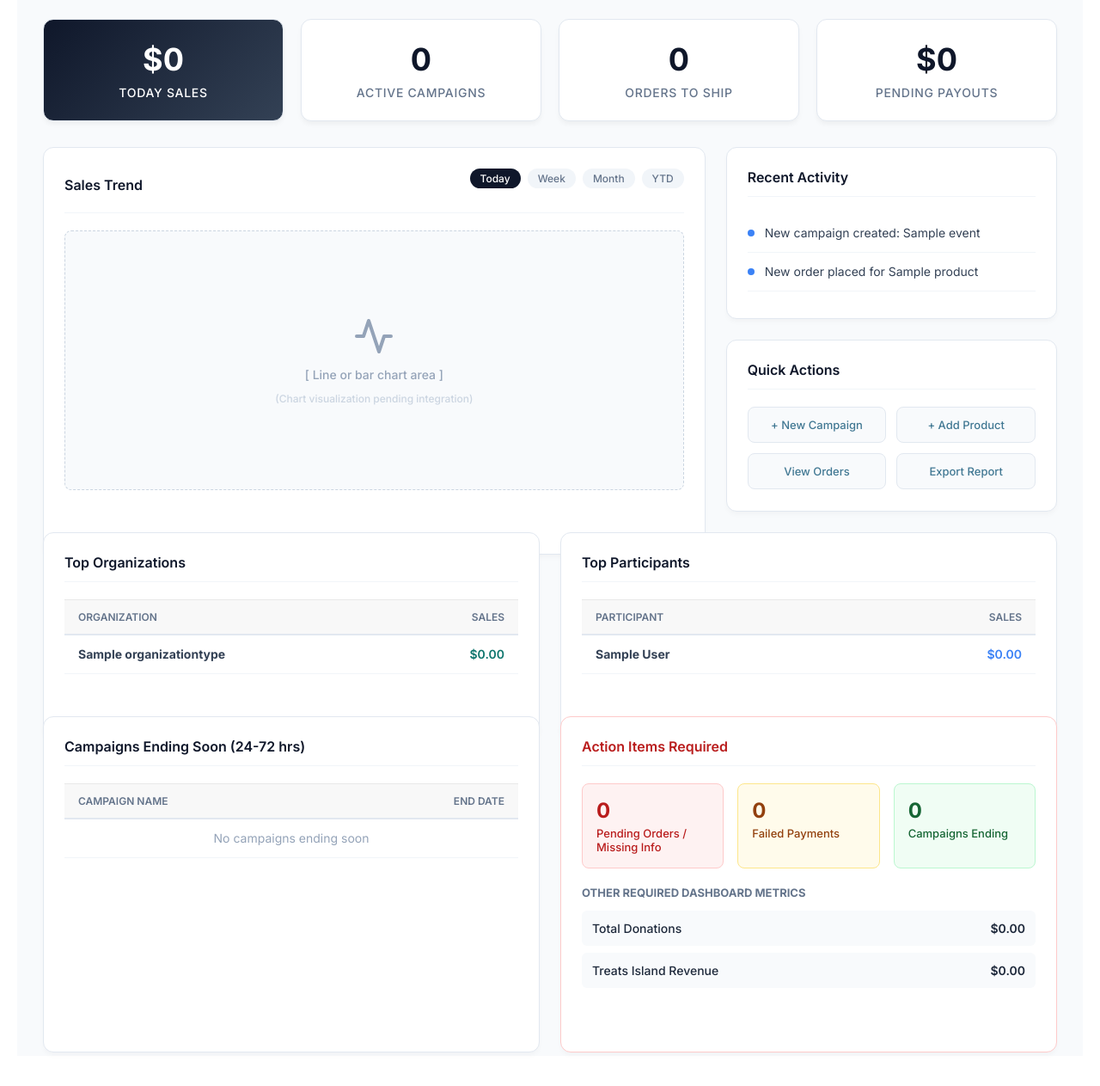
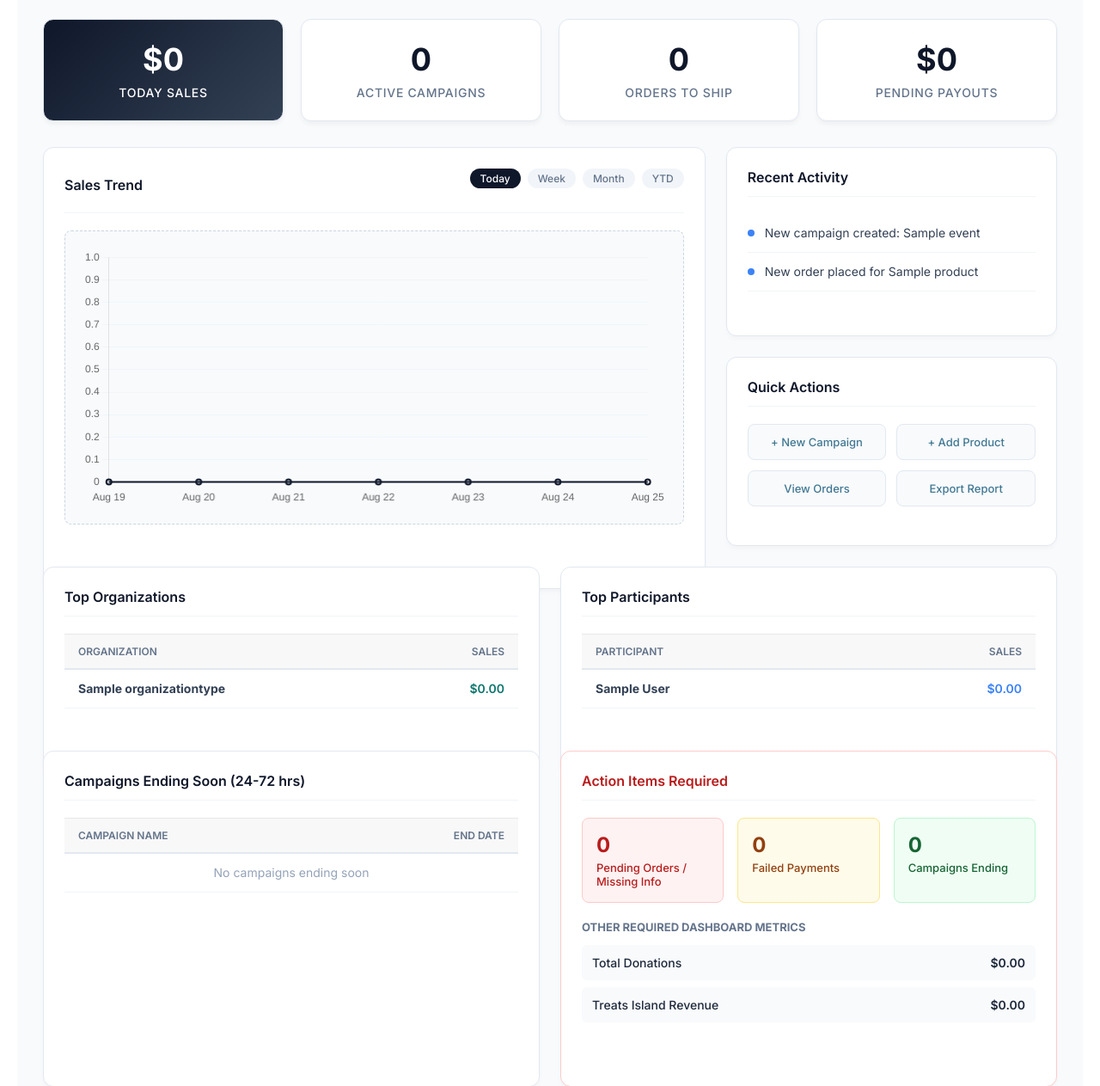
Before and after one commit to Hasan-TechNinja/laronhall, a Django app: page /admin/dashboard/ in a window 1280 px wide. Shown: the part 339-1602 px from the top of the page at 86% size. Before the commit the page ends 1563 px from the top, so only its background shows below. Run offline with Django 5.2, Linux system fonts and the light colour scheme; a user stored in the database is signed in; tables that the repository leaves empty hold one stand-in row (values such as "Sample post"); some libraries are stand-ins or nearby versions.

Commit message:
Chart visualization pending integration solved

```diff
--- a/shop/templates/admin/dashboard.html
+++ b/shop/templates/admin/dashboard.html
@@ -355,12 +355,8 @@
                     <div class="chart-tab">YTD</div>
                 </div>
             </div>
-            <div class="chart-area">
-                <svg width="48" height="48" viewBox="0 0 24 24" fill="none" stroke="currentColor" stroke-width="2" stroke-linecap="round" stroke-linejoin="round">
-                    <polyline points="22 12 18 12 15 21 9 3 6 12 2 12"></polyline>
-                </svg>
-                <span>[ Line or bar chart area ]</span>
-                <span style="font-size: 12px; color: #cbd5e1;">(Chart visualization pending integration)</span>
+            <div class="chart-area" style="display: block; padding: 20px;">
+                <canvas id="salesChart" style="width: 100%; height: 100%;"></canvas>
             </div>
         </div>
 
@@ -489,4 +485,52 @@
     </div>
 
 </div>
+
+<script src="https://cdn.jsdelivr.net/npm/chart.js"></script>
+<script>
+    document.addEventListener('DOMContentLoaded', function() {
+        var ctx = document.getElementById('salesChart').getContext('2d');
+
+        var labels = {{ chart_labels|safe }};
+        var dataValues = {{ chart_values|safe }};
+
+        var salesChart = new Chart(ctx, {
+            type: 'line',
+            data: {
+                labels: labels,
+                datasets: [{
+                    label: 'Sales ($)',
+                    data: dataValues,
+                    borderColor: '#0f172a',
+                    backgroundColor: 'rgba(15, 23, 42, 0.1)',
+                    borderWidth: 2,
+                    tension: 0.3,
+                    fill: true
+                }]
+            },
+            options: {
+                responsive: true,
+                maintainAspectRatio: false,
+                plugins: {
+                    legend: {
+                        display: false
+                    }
+                },
+                scales: {
+                    y: {
+                        beginAtZero: true,
+                        grid: {
+                            color: '#f1f5f9'
+                        }
+                    },
+                    x: {
+                        grid: {
+                            display: false
+                        }
+                    }
+                }
+            }
+        });
+    });
+</script>
 {% endblock %}
--- a/shop/views.py
+++ b/shop/views.py
@@ -924,6 +924,16 @@ def calculate_dashboard_metrics(filters_dict):
     sales_ytd = sum_sales(paid_orders.filter(created_at__gte=this_year_start))
     total_sales = sum_sales(paid_orders)
 
+    # Chart Data (Last 7 days)
+    chart_labels = []
+    chart_values = []
+    for i in range(6, -1, -1):
+        day = today_start - datetime.timedelta(days=i)
+        next_day = day + datetime.timedelta(days=1)
+        day_sales = sum_sales(paid_orders.filter(created_at__gte=day, created_at__lt=next_day))
+        chart_labels.append(day.strftime('%b %d'))
+        chart_values.append(day_sales)
+
     total_donations = 0.0
 
     event_sales = sum_sales(paid_orders.filter(fundraiser__isnull=False))
@@ -1038,6 +1048,8 @@ def calculate_dashboard_metrics(filters_dict):
         'top_participants': top_participants,
         'ending_soon_campaigns': ending_soon_campaigns,
         'recent_activity': recent_activity,
+        'chart_labels': chart_labels,
+        'chart_values': chart_values,
     }
 
 
```
